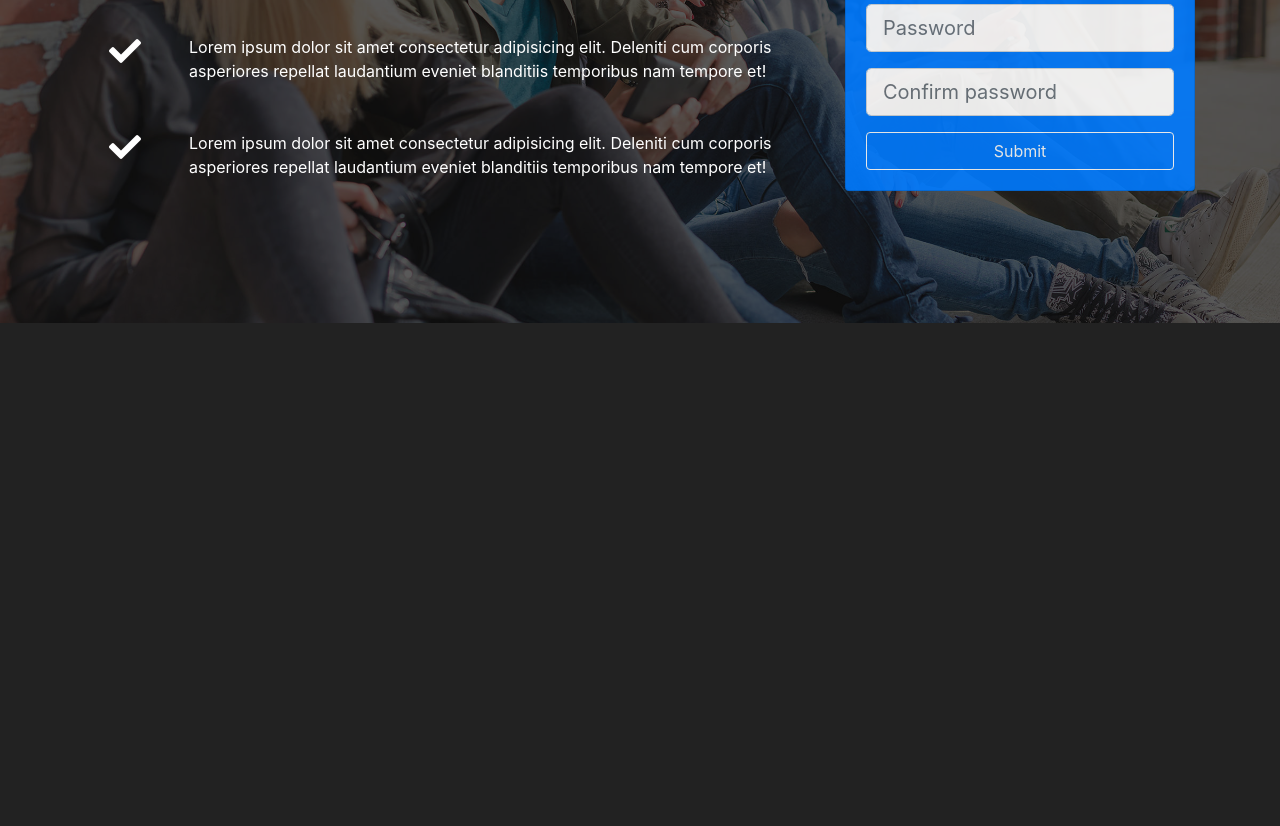
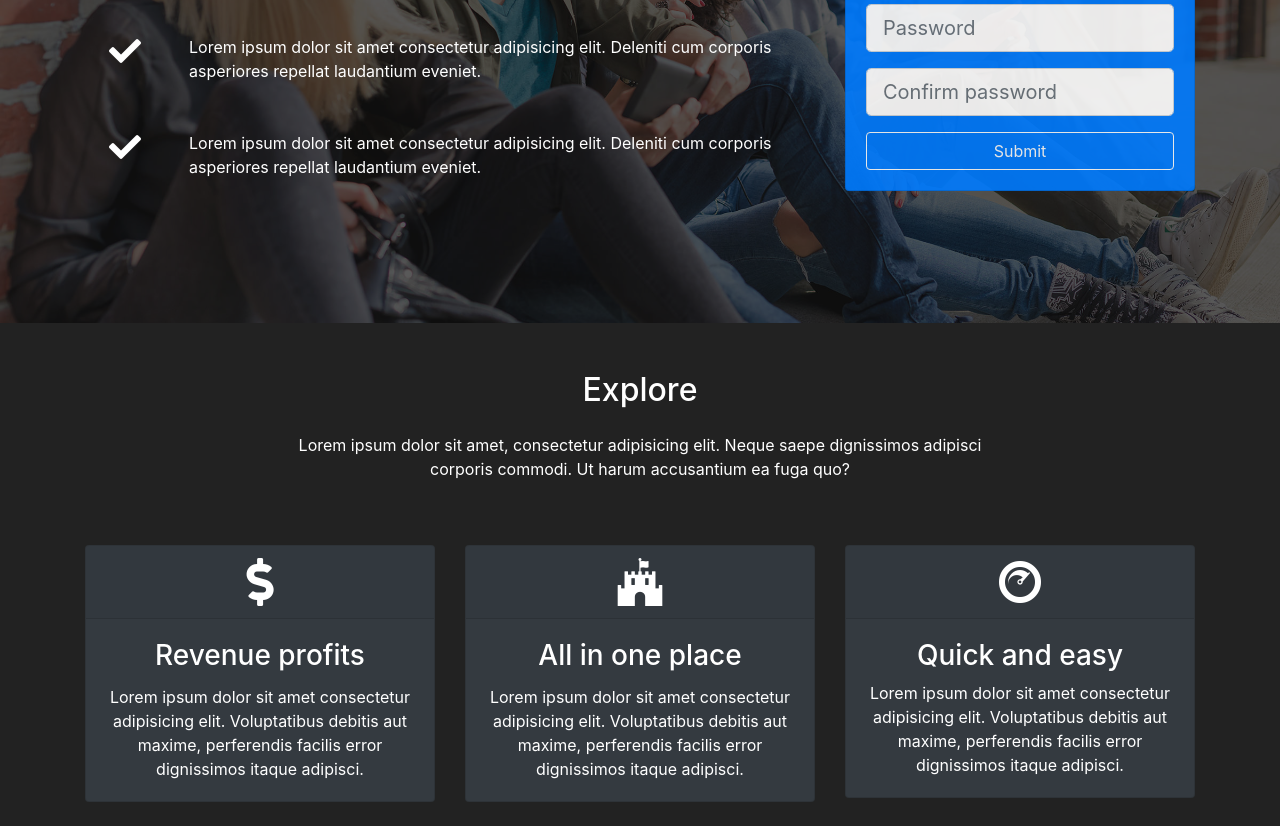
Before and after one commit to balazimichal/bootstrap-socialsoar, a plain HTML site: page index.html in a window 1280 px wide. Shown: the part 377-1203 px from the top of the page. Before the commit the page ends 800 px from the top, so only its background shows below. Drawn offline with nearby package versions, Linux system fonts and the light colour scheme.

Commit message:
feat - explore section
Added explore section with three cards and icons.

```diff
--- a/index.html
+++ b/index.html
@@ -59,7 +59,7 @@
                             </div>
                             <div class="p-4 align-self">
                                 Lorem ipsum dolor sit amet consectetur adipisicing elit. Deleniti cum corporis
-                                asperiores repellat laudantium eveniet blanditiis temporibus nam tempore et!
+                                asperiores repellat laudantium eveniet.
                             </div>
                         </div>
                         <div class="d-flex">
@@ -69,7 +69,7 @@
                             </div>
                             <div class="p-4 align-self">
                                 Lorem ipsum dolor sit amet consectetur adipisicing elit. Deleniti cum corporis
-                                asperiores repellat laudantium eveniet blanditiis temporibus nam tempore et!
+                                asperiores repellat laudantium eveniet.
                             </div>
                         </div>
                         <div class="d-flex">
@@ -79,7 +79,7 @@
                             </div>
                             <div class="p-4 align-self">
                                 Lorem ipsum dolor sit amet consectetur adipisicing elit. Deleniti cum corporis
-                                asperiores repellat laudantium eveniet blanditiis temporibus nam tempore et!
+                                asperiores repellat laudantium eveniet.
                             </div>
                         </div>
                     </div>
@@ -112,6 +112,65 @@
     </header>
 
 
+    <!-- EXPLOREEAD -->
+    <section id="explore-head-section">
+        <div class="container">
+            <div class="row">
+                <div class="col-md-8 offset-md-2 text-center py-5">
+                    <h2 class="mb-4">Explore</h2>
+                    <p>Lorem ipsum dolor sit amet, consectetur adipisicing elit. Neque saepe dignissimos adipisci
+                        corporis commodi. Ut harum accusantium ea fuga quo?</p>
+                </div>
+            </div>
+            <div class="row">
+                <div class="col-md-4">
+                    <div class="card bg-dark mb-4 text-center">
+                        <div class="card-header">
+                            <i class="fas fa-dollar-sign fa-3x"></i>
+                        </div>
+                        <div class="card-body">
+
+                            <h3 class="card-title">Revenue profits</h3>
+                            <p class="card-text">Lorem ipsum dolor sit amet consectetur adipisicing elit. Voluptatibus
+                                debitis aut
+                                maxime, perferendis facilis error dignissimos itaque adipisci.</p>
+
+                        </div>
+                    </div>
+                </div>
+                <div class="col-md-4">
+                    <div class="card bg-dark mb-4 text-center">
+                        <div class="card-header">
+                            <i class="fab fa-fort-awesome fa-3x"></i>
+                        </div>
+                        <div class="card-body">
+
+                            <h3 class="card-title">All in one place</h3>
+                            <p class="card-text">Lorem ipsum dolor sit amet consectetur adipisicing elit. Voluptatibus
+                                debitis aut
+                                maxime, perferendis facilis error dignissimos itaque adipisci.</p>
+                        </div>
+                    </div>
+                </div>
+                <div class="col-md-4">
+                    <div class="card bg-dark mb-4 text-center">
+                        <div class="card-header">
+                            <i class="fab fa-cloudscale fa-3x"></i>
+                        </div>
+                        <div class="card-body">
+
+                            <h3>Quick and easy</h3>
+                            <p class="card-text">Lorem ipsum dolor sit amet consectetur adipisicing elit. Voluptatibus
+                                debitis aut
+                                maxime, perferendis facilis error dignissimos itaque adipisci.</p>
+                        </div>
+                    </div>
+                </div>
+            </div>
+        </div>
+    </section>
+
+
     <script src="https://code.jquery.com/jquery-3.3.1.slim.min.js" integrity="sha384-q8i/X+965DzO0rT7abK41JStQIAqVgRVzpbzo5smXKp4YfRvH+8abtTE1Pi6jizo"
         crossorigin="anonymous"></script>
     <script src="https://cdnjs.cloudflare.com/ajax/libs/popper.js/1.14.3/umd/popper.min.js" integrity="sha384-ZMP7rVo3mIykV+2+9J3UJ46jBk0WLaUAdn689aCwoqbBJiSnjAK/l8WvCWPIPm49"
```
